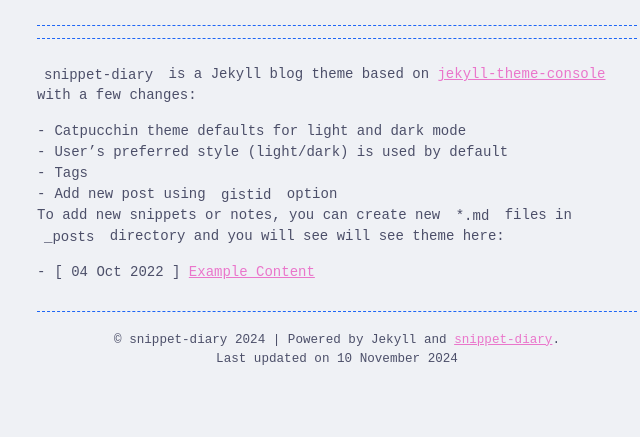
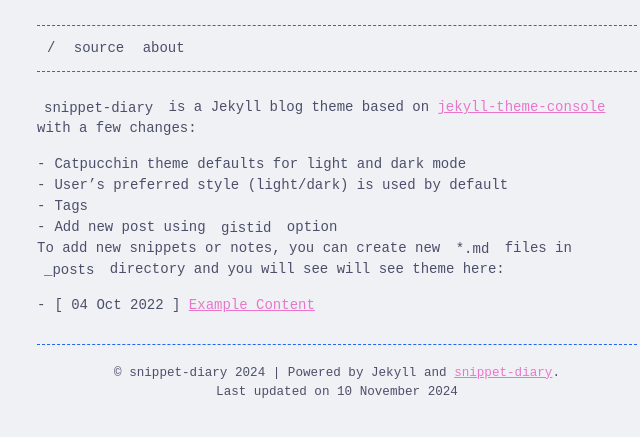
Before and after one commit to emrecanaltinsoy/emrecanaltinsoy.github.io, a Jekyll site: the page built from index.md, in a window 1280 px wide. Shown: the top 437 px of the page, without its empty margins (303-943 px from the left). Built offline with Jekyll 4.4.1, drawn with Linux system fonts in a browser that asks for light colours.

Commit message:
added static navigation

```diff
--- a/_includes/header.html
+++ b/_includes/header.html
@@ -1,6 +1,8 @@
 {%- assign page_paths = site.header_pages | default: default_paths -%}
 <header>
     <div class="menu">
+
+        {%- include navigation.html -%}
 
         <ul>
             {%- for path in page_paths -%} {%- assign my_page = site.pages |
--- /dev/null
+++ b/_includes/navigation.html
@@ -0,0 +1,5 @@
+<ul>
+    <li><a href="{{ site.baseurl }}/">/</a></li>
+    <li><a href="https://github.com/jitinnair1/snippet-diary" target="_blank">source</a></li>
+    <li><a href="https://github.com/jitinnair1/snippet-diary" target="_blank">about</a></li>
+</ul>
```
